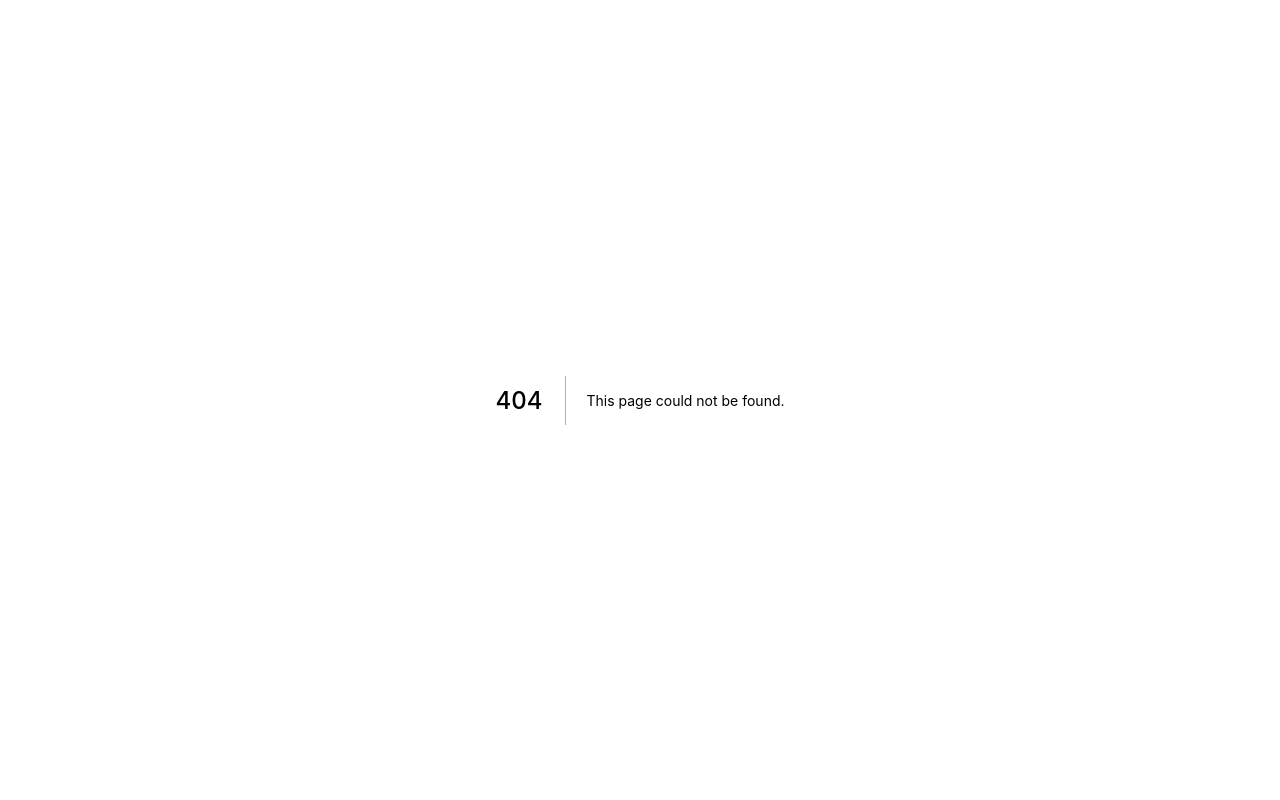
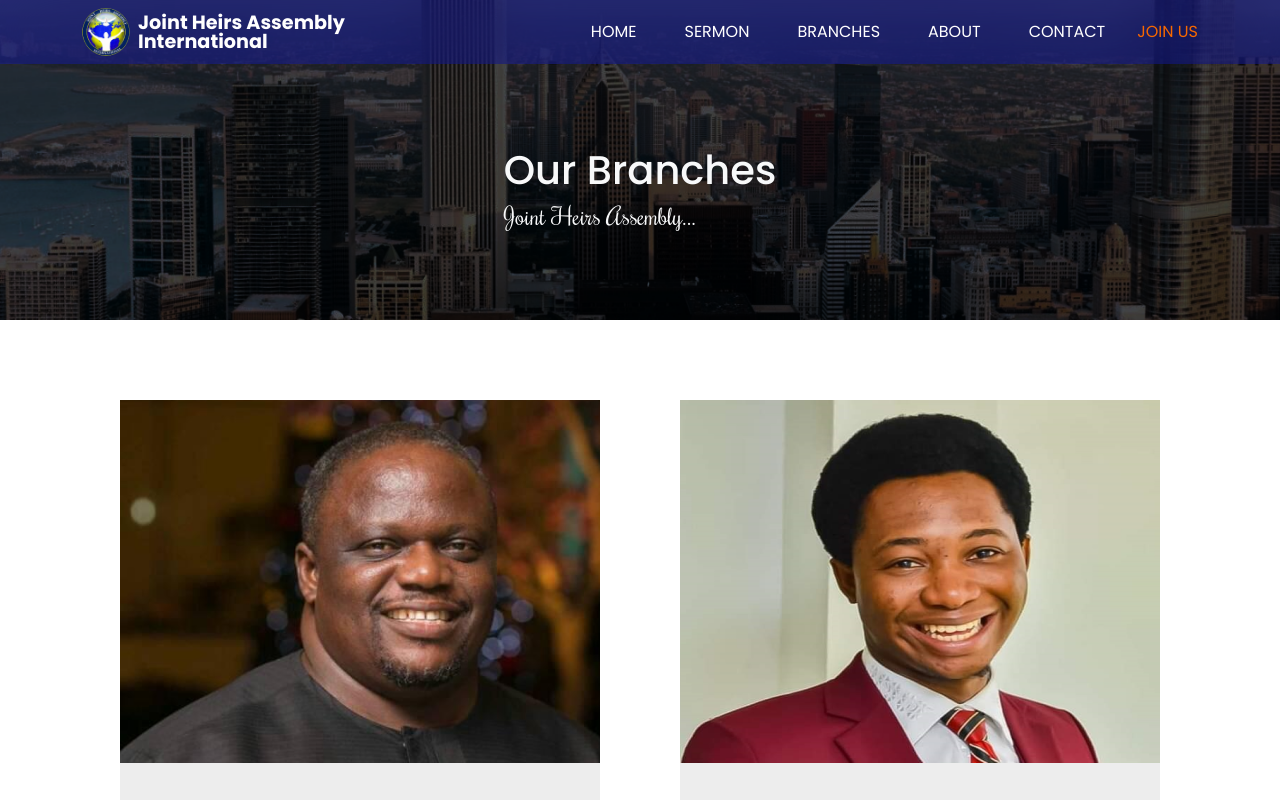
Before and after one commit to pin4eva/joint_heirs_frontend, a Next.js app: page /branches in a window 1280 px wide. Before the commit this address had no page. Shown: the top 800 px of the page. Built offline with nearby package versions, Linux system fonts and the light colour scheme.

Commit message:
changed pages folder structure

```diff
--- a/src/components/HeaderComp.tsx
+++ b/src/components/HeaderComp.tsx
@@ -20,7 +20,7 @@ const HeaderComp = () => {
 						{navList.map((nav, i) => (
 							<li className="nav-item" key={i}>
 								<Link href={nav.link}>
-									<a className="nav-link fw-500" onClick={() => setOpen(false)}>
+									<a className="nav-link fw-500 text-uppercase" onClick={() => setOpen(false)}>
 										{nav.name}
 									</a>
 								</Link>
@@ -35,7 +35,6 @@ const HeaderComp = () => {
 					</div>
 				</div>
 			</nav>
-			{/* <HomePageComp /> */}
 		</header>
 	);
 };
@@ -44,8 +43,8 @@ export default HeaderComp;
 
 export const navList = [
 	{ name: "Home", link: "/" },
-	{ name: "SERMON", link: "/sermon/SermonsPage" },
-	{ name: "BRANCHES", link: "/branch/OurBranch" },
-	{ name: "ABOUT", link: "/about/About" },
-	{ name: "CONTACT", link: "/contact" },
+	{ name: "Sermon", link: "/sermons" },
+	{ name: "Branches", link: "/branches" },
+	{ name: "About", link: "/about" },
+	{ name: "Contact", link: "/contact" },
 ];
--- a/src/pages/branch/OurBranch.tsx
+++ b/src/pages/branches/index.tsx
@@ -12,17 +12,17 @@ const OurBranch = () => {
 				<div className="branches-hero">
 					<HeaderComp />
 
-					<div className="branches-text ">
-						<div className="branches-text-inner">
+					<div className="branches-inner ">
+						<div className="branches-inner-text">
 							<h1 className="text-light">Our Branches</h1>
-							<h4 className="jhai-text">Joint Heirs Assembly...</h4>
+							<h4 className="rochester text-light">Joint Heirs Assembly...</h4>
 						</div>
 					</div>
 				</div>
 
-				 <div className="pst-branch ">
-				 <PastorBranchComp/>
-				 </div>
+				<div className="pst-branch ">
+					<PastorBranchComp />
+				</div>
 
 				<div className="footer-subscribe">
 					<div className="container">
--- /dev/null
+++ b/src/styles/_helpers.scss
@@ -0,0 +1,3 @@
+.rochester {
+  font-family: $rochester;
+}
--- a/src/styles/branches.scss
+++ b/src/styles/branches.scss
@@ -1,25 +1,19 @@
 .branches {
 	flex-direction: column;
+
 	&-hero {
 		background-image: url("/images/branches-img.png");
 		background-repeat: no-repeat;
 		background-size: cover;
-		min-height: 60vh;
+		min-height: 40vh;
+		display: grid;
+		grid-template-rows: auto 1fr;
 	}
-	.branches-text {
-		height: 16rem;
-		&-inner {
-			height: 30rem;
-			display: flex;
-			flex-direction: column;
-			justify-content: center;
-			align-items: center;
 
-			.jhai-text {
-				color: #ffffff;
-				font-family: "Rochester", cursive;
-			}
-		}
+	.branches-inner {
+		display: grid;
+		place-items: center;
+
 	}
 }
 
@@ -30,9 +24,11 @@
 	display: flex;
 	justify-content: center;
 	gap: 5rem;
+
 	h3 {
 		color: #022162;
 	}
+
 	h4 {
 		color: #030ce0;
 	}
@@ -46,6 +42,7 @@
 		background-color: #ededed;
 		width: 30rem;
 		height: 45rem;
+
 		&-img {
 			background-image: url("/images/pst-ken.png");
 			background-repeat: no-repeat;
@@ -54,10 +51,12 @@
 			min-height: 24rem;
 		}
 	}
+
 	&-john {
 		background-color: #ededed;
 		width: 30rem;
 		height: 45rem;
+
 		&-img {
 			background-image: url("/images/pst-john.png");
 			background-repeat: no-repeat;
@@ -92,8 +91,9 @@
 			gap: 2rem;
 
 			.form-control {
-				width: 70%;
+				flex: 1;
 			}
+
 		}
 	}
 }
--- a/src/styles/custom.scss
+++ b/src/styles/custom.scss
@@ -1,4 +1,5 @@
 @import "./variables";
+@import "./helpers";
 @import "./front-layout.scss";
 @import "./home.scss";
 @import "./header.scss";
```
Also changed, not shown: src/pages/about.tsx (added, +11 -0 lines), src/pages/about/About.tsx (deleted, +0 -7 lines), src/pages/contact.tsx (added, +11 -0 lines), src/pages/sermons/index.tsx (renamed from src/pages/sermon/SermonsPage.tsx).
